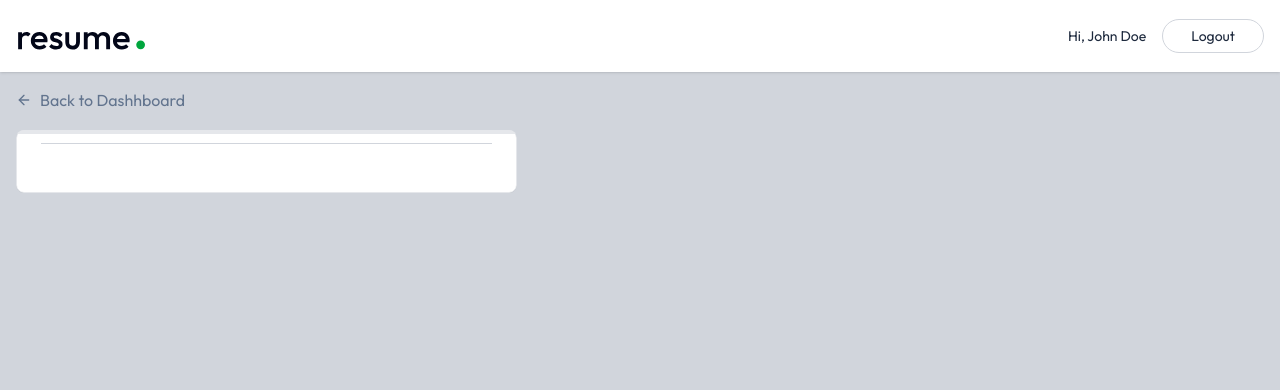
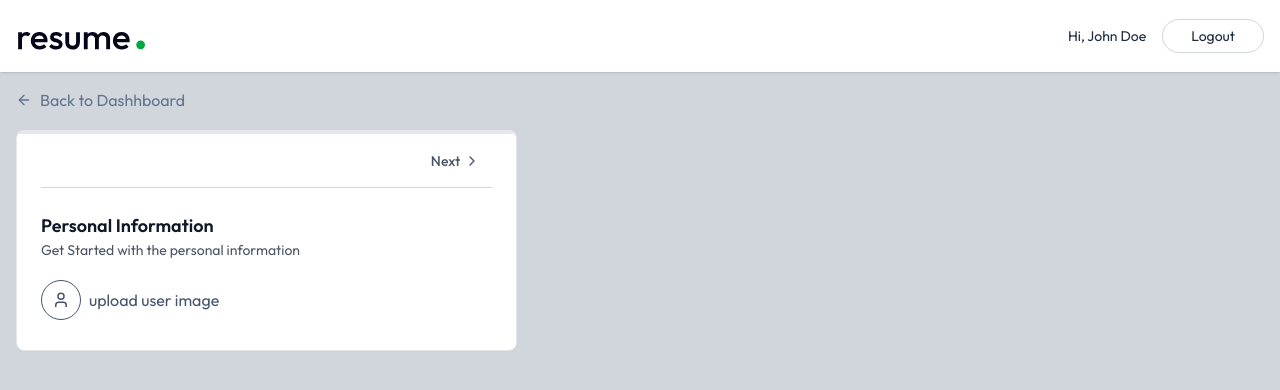
Before and after one commit to piyush202003/resume_builder_react_django, a React (Vite) app in the folder client/: page /app/builder/1 in a window 1280 px wide. Shown: the top 390 px of the page. Built offline with nearby package versions, Linux system fonts and the light colour scheme.

Commit message:
personalinfoform

```diff
--- /dev/null
+++ b/client/src/components/PersonalInfoForm.jsx
@@ -0,0 +1,42 @@
+import { User } from "lucide-react"
+
+
+const PersonalInfoForm = ({data, onChange, removeBackground, setRemoveBackground}) => {
+
+    const handleChange = (filed, value) =>{
+        onChange({...data, [field]:value})
+    }
+
+    return (
+    <div>
+        <h3 className="text-lg font-semibold text-gray-900">Personal Information</h3>
+        <p className="text-sm text-gray-600">Get Started with the personal information</p>
+        <div className="flex items-center gap-2">
+            <label htmlFor="">
+                {data.image ? (
+                    <img src={typeof data.image == 'string' ? data.image : URL.createObjectURL(data.image)} alt="user-image" className="w-16 h-16 rounded-full object-cover mt-5 ring ring-slate-300 hover:opacity-80"/>
+                ) : (
+                    <div className="inline-flex items-center gap-2 mt-5 text-slate-600 hover:text-slate-700 cursor-pointer">
+                        <User className="size-10 p-2.5 border rounded-full" />
+                        upload user image
+                    </div>
+                )}
+                <input type="file" accept="image/jpeg, image/png" className="hidden" onChange={(e)=>handleChange('image', e.target.files[0])} />
+            </label>
+
+            {typeof data.image == 'object' && (
+                <div className="flex flex-col gap-1 pl4 text-sm">
+                    <p>Remove Background</p>
+                    <label htmlFor="" className="relative inline-flex items-center cursor-pointer text-gray-900 gap-3">
+                        <input type="checkbox" className="sr-only peer" onChange={()=>{setRemoveBackground(prev => !prev)}} checked={removeBackground} />
+                        <div className="w-9 h-5 bg-slate-300 rounded-full peer peer-checked:bg-green-600 transition-colors duration-200"></div>
+                        <span className="dot absolute left-1 top-1 w-3 h-3 bg-white rounded-full transition-transform duration-200 ease-in-out peer-checked:translate-x-4"></span>
+                    </label>
+                </div>
+            )}
+        </div>
+    </div>
+  )
+}
+
+export default PersonalInfoForm
--- a/client/src/pages/ResumeBuilder.jsx
+++ b/client/src/pages/ResumeBuilder.jsx
@@ -1,7 +1,8 @@
 import { useEffect, useState } from "react"
 import { Link, useParams } from "react-router-dom"
 import { dummyResumeData } from "../assets/assets"
-import { ArrowLeftIcon, Briefcase, ChevronLeft, FileText, FolderIcon, GraduationCap, Sparkles, User } from "lucide-react"
+import { ArrowLeftIcon, Briefcase, ChevronLeft, ChevronRight, FileText, FolderIcon, GraduationCap, Sparkles, User } from "lucide-react"
+import PersonalInfoForm from "../components/PersonalInfoForm"
 
 const ResumeBuilder = () => {
 
@@ -74,7 +75,19 @@
                       <ChevronLeft className="size-4" /> Previous
                     </button>
                   )}
+                  <button onClick={()=>setActiveSectionIndex((prevIndex)=>Math.min(prevIndex+1, sections.length-1))} className={`flex items-center gap-1 p-3 rounded-lg text-sm font-medium text-gray-600 hover:bg-gray-50 transition-all ${activeSectionIndex === sections.length-1 && 'opacity-50'}`} disabled={activeSectionIndex === sections.length-1}>
+                    Next <ChevronRight className="size-4" />
+                  </button>
                 </div>
+              </div>
+
+              {/* Form Content */}
+              <div className="space-y-6">
+                  {activeSection.id === 'personal' && (
+                    <div>
+                      <PersonalInfoForm data={resumeData.personal_info} onChange={(data)=>setResumeData(prev =>({...prev, personal_info:data}))} removeBackground={removeBackground} setRemoveBackground={setRemoveBackground} />
+                    </div>
+                  )}
               </div>
             </div>
           </div>
```
